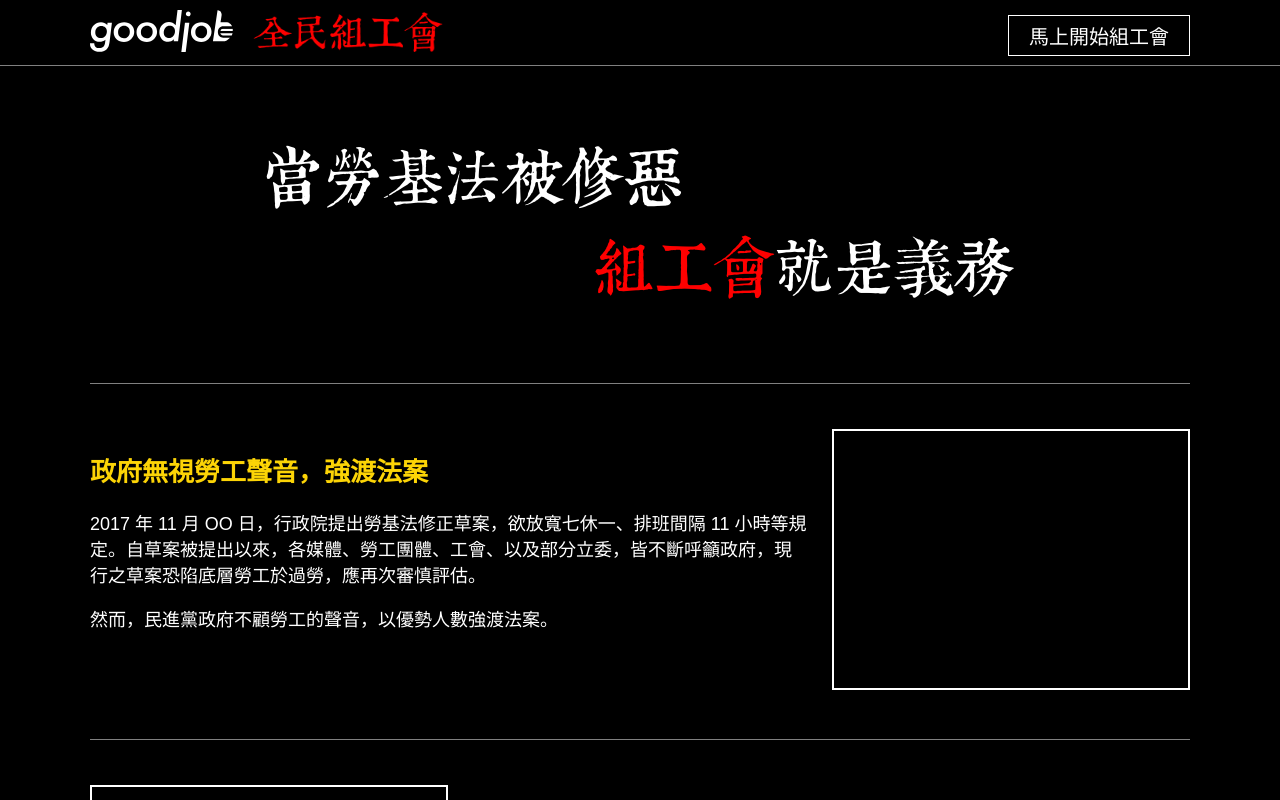
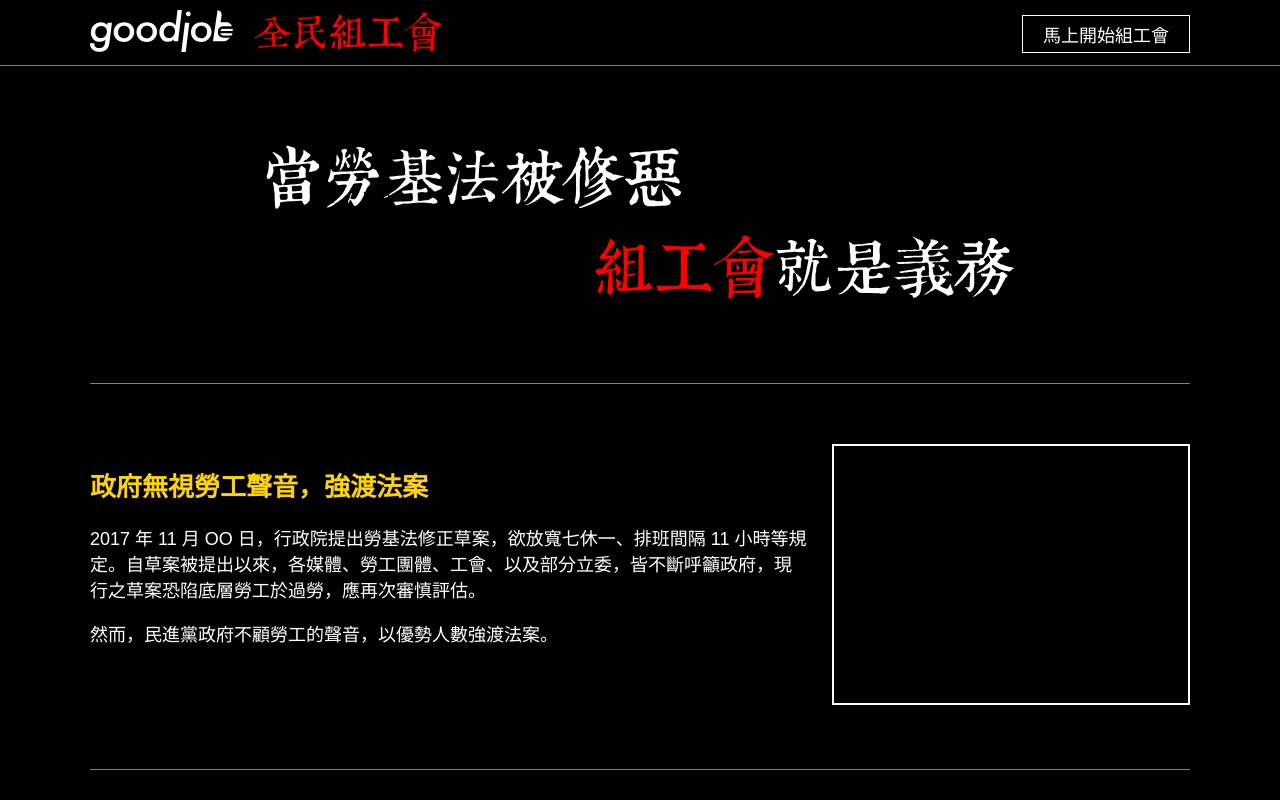
Before and after one commit to goodjoblife/LaborUnion, a React (Create React App) app: page / in a window 1280 px wide. Shown: the top 800 px of the page. Built offline with nearby package versions, Linux system fonts and the light colour scheme.

Commit message:
modify styles

```diff
--- a/src/components/Button.jsx
+++ b/src/components/Button.jsx
@@ -7,8 +7,8 @@ const StyledButton = styled.button`
     color: white;
     background-color: black;
     border-radius: 0;
-    padding: 10px 20px;
-    font-size: 20px;
+    padding: 10px 25px;
+    font-size: 18px;
 
     &:hover {
         border-color: #FCD406;
--- a/src/components/Section.jsx
+++ b/src/components/Section.jsx
@@ -4,7 +4,7 @@ import styled from 'styled-components';
 
 const StyledSection = styled.div`
     border-top: 1px solid grey;
-    padding: 45px 0;
+    padding: 60px 0;
 `;
 
 const Section = ({ children, className }) => {
```
